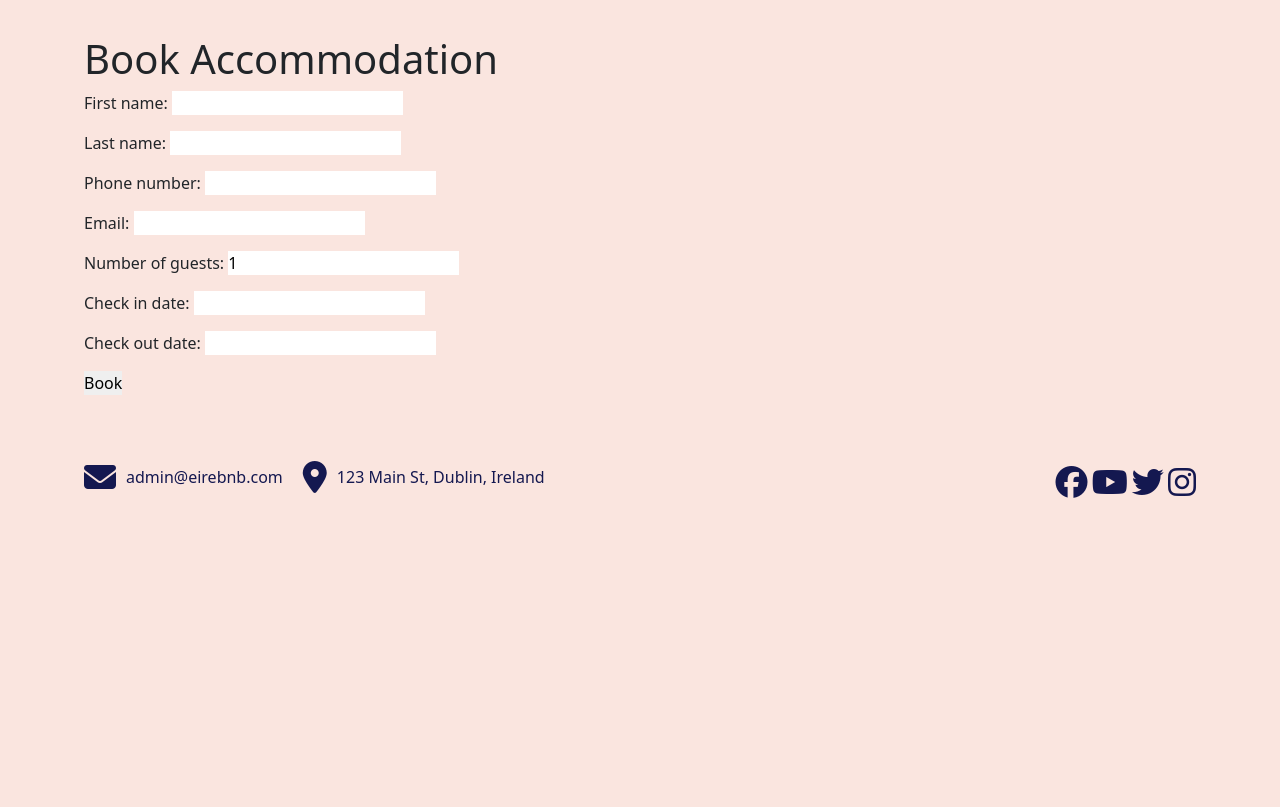
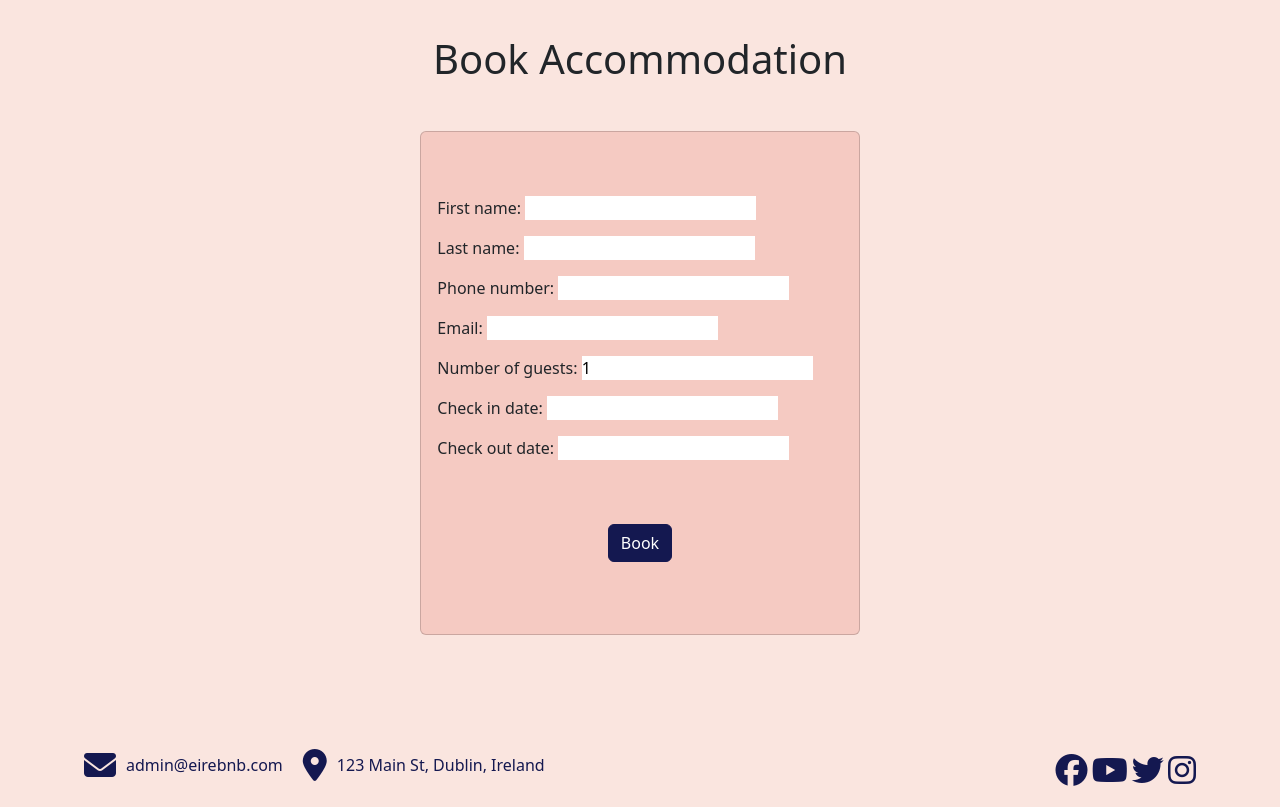
Before and after one commit to AmeenNoor/eire-bnb, a Django app: page /accommodation/1/booking in a window 1280 px wide. Shown: the part 96-903 px from the top of the page. Before the commit the page ends 594 px from the top, so only its background shows below. Run offline with Django 3.2, Linux system fonts and the light colour scheme; the visitor is signed in with stand-in values (Sample User, id 1); some libraries are stand-ins or nearby versions; some web fonts are replaced.

Commit message:
Add style for Book Accommodation page

```diff
--- a/static/css/styles.css
+++ b/static/css/styles.css
@@ -155,14 +155,6 @@ footer a {
     margin: 60px 0;
 }
 
-.booking-history {
-    margin: 30px;
-}
-
-.booking-history h1 {
-    text-align: center;
-}
-
 .custom-card {
     background-color: #F5CAC2 !important;
 
--- a/templates/book_accommodation.html
+++ b/templates/book_accommodation.html
@@ -1,7 +1,23 @@
 {% extends 'base.html' %} {% block content %}
-<h1>Book Accommodation</h1>
-<form method="post">
-  {% csrf_token %} {{ form.as_p }}
-  <button type="submit">Book</button>
-</form>
+<div class="text-center"><h1>Book Accommodation</h1></div>
+<div class="container mt-5 mb-5">
+    <div class="row justify-content-center">
+        <div class="col-md-5">
+            <div class="card custom-card">
+                <div class="card-body">
+
+                    <form class="mt-5 mb-5" method="POST"">
+                        {% csrf_token %} {{ form.as_p }}
+                        <div class=" d-flex justify-content-center">
+                            <button class="btn btn-primary mt-5 mb-2"
+                                style="background-color: #141850; border-color: #141850;" type="submit">
+                                Book
+                            </button>
+                        </div>
+                    </form>
+                </div>
+            </div>
+        </div>
+    </div>
+</div>
 {% endblock %}
--- a/templates/booking_history.html
+++ b/templates/booking_history.html
@@ -1,5 +1,5 @@
 {% extends 'base.html' %} {% block content %}
-<div class="booking-history"><h1>Booking History</h1></div>
+<div class="text-center mb-5"><h1>Booking History</h1></div>
 
 <div class="row row-cols-1 g-4">
   {% for booking in bookings %}
```
